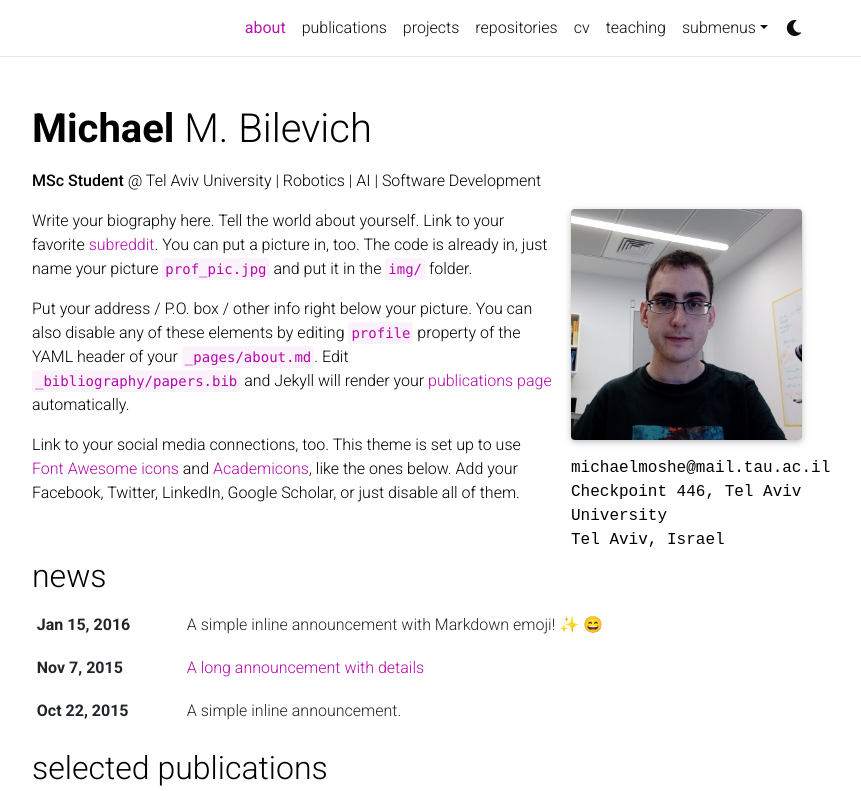
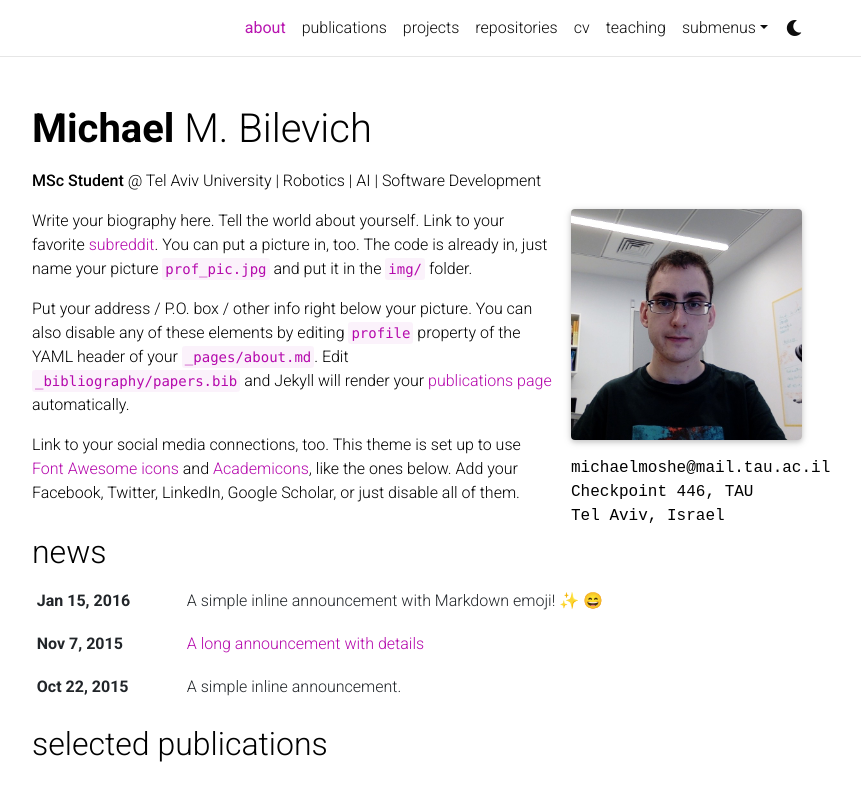
Before and after one commit to Mickelbil84/michaelbil.github.io, a Jekyll site: the page built from _pages/about.md, in a window 1280 px wide and 1105 px high, cut to the strip 0-791 px from the top of the window. Shown: the whole strip, without its empty margins (223-1084 px from the left). Built offline with Jekyll 4.4.1, drawn with Linux system fonts in a browser that asks for light colours; full-size pictures stand in for the smaller copies a plugin makes; emoji names are drawn with the system emoji font; comment, search, counter and statistics services are not loaded; a style sheet for code colours, icons or effects is not loaded.

```diff
--- a/_pages/about.md
+++ b/_pages/about.md
@@ -10,7 +10,7 @@
   image_circular: false # crops the image to make it circular
   address: >
     <p>michaelmoshe@mail.tau.ac.il</p>
-    <p>Checkpoint 446, Tel Aviv University</p>
+    <p>Checkpoint 446, TAU</p>
     <p>Tel Aviv, Israel</p>
 
 news: true  # includes a list of news items
```
Also changed, not shown: _pages/irrelevant/dropdown.md (renamed from _pages/dropdown.md), _pages/irrelevant/projects.md (renamed from _pages/projects.md), _pages/irrelevant/repositories.md (renamed from _pages/repositories.md), _pages/irrelevant/teaching.md (renamed from _pages/teaching.md).
